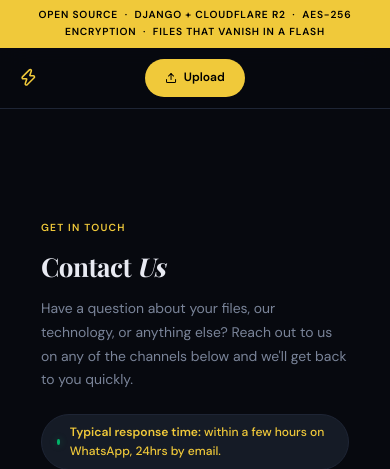
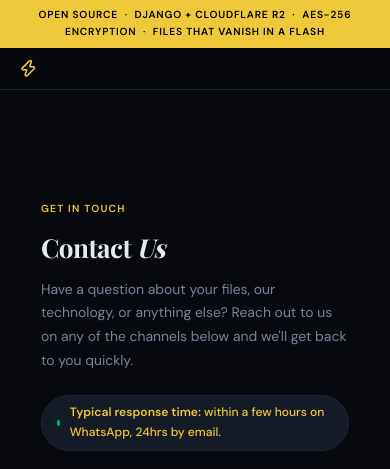
Before and after one commit to sedegah/Tempest, a Django app: template fileshare/templates/contact.html in a window 390 px wide. Shown: the top 469 px of the page. Run offline with Django 5.2, Linux system fonts and the light colour scheme; the template is opened without the code that fills it, so the values that code supplies are empty; some libraries are stand-ins or nearby versions; some web fonts are replaced.

Commit message:
fix: hide upload button on mobile navbar

```diff
--- a/fileshare/templates/base.html
+++ b/fileshare/templates/base.html
@@ -324,6 +324,10 @@
       }
 
       .nav-links {
+        display: none;
+      }
+
+      .nav-right {
         display: none;
       }
 
```
